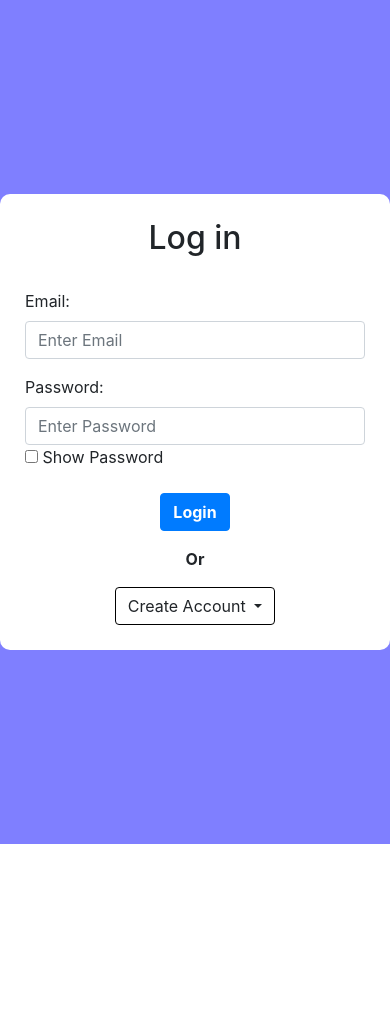
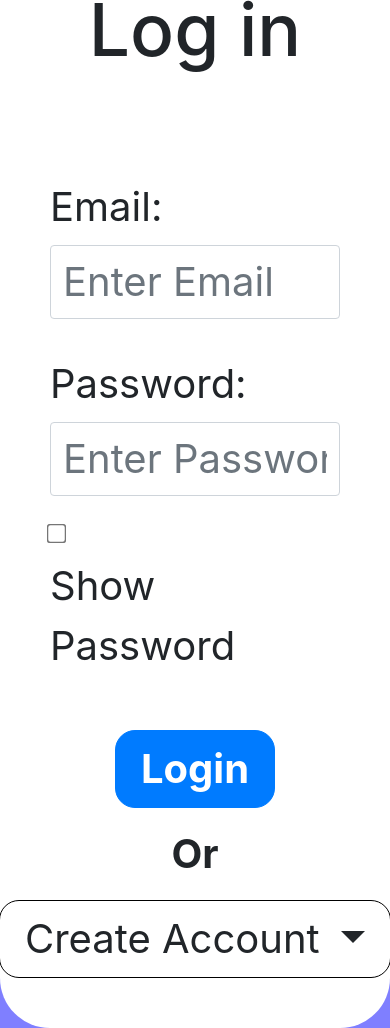
Before and after one commit to sikandarx/MyApp, a PHP site: page /login.php in a window 390 px wide. Before the commit the page ends 844 px from the top, so only its background shows below. Run offline with PHP 8.4, Linux system fonts and the light colour scheme.

Commit message:
Made Login Page Responsive

```diff
--- a/login.php
+++ b/login.php
@@ -7,6 +7,7 @@
     <script src="https://cdn.jsdelivr.net/npm/popper.js@1.16.1/dist/umd/popper.min.js"></script>
     <script src="https://cdn.jsdelivr.net/npm/bootstrap@4.6.2/dist/js/bootstrap.bundle.min.js"></script>
     <style>
+
         body {
             background-color: rgba(0, 0, 255, 0.5) !important;
             display: flex;
@@ -14,6 +15,9 @@
             justify-content: center;
             height: 100vh;
             transition: height 0.1s ease;
+        }
+        hr{
+            margin-top: 30px;
         }
         .login-box {
             background-color: white;
@@ -33,11 +37,48 @@
         .btn.btn-primary{
             font-weight: bold!important;
         }
+        @media screen and (max-width:980px) {
+            body {
+                margin: 60px 0 !important;
+            }
+
+            h2 {
+                font-size: 73px !important;
+            }
+
+            hr{
+                margin-top: 50px!important;
+            }
+
+            .login-box {
+                font-size: 40px !important;
+                border-radius: 50px !important;
+                padding: 50px !important;
+            }
+
+            input[type="text"], [type="password"], [type="email"], ::placeholder {
+                font-size: 40px !important;
+            }
+            input[type="checkbox"] {
+                transform: scale(1.5) !important;
+            }
+            .btn{
+                font-size: 40px!important;
+                border-radius: 20px !important;
+                padding: 8px 25px !important;
+            }
+            .btn.btn-primary {
+                margin-top: 30px !important;
+            }
+            .form-group{
+                margin-top: 35px !important;
+            }
+        }
 
     </style>
 </head>
 <body>
-<div class="login-box col-md-4">
+<div class="login-box col-lg-4 col-md-10">
     <?php
     //this is my code
     if (isset($_POST['type']))
@@ -93,6 +134,7 @@
 
 <div class="collapse" id="signupForm" onmouseleave="restoreBodyHeight()">
     <!-- Signup form -->
+    <hr>
     <form method="post">
         <h2 class="text-center mt-4">Sign Up</h2>
         <div class="form-group">
```
